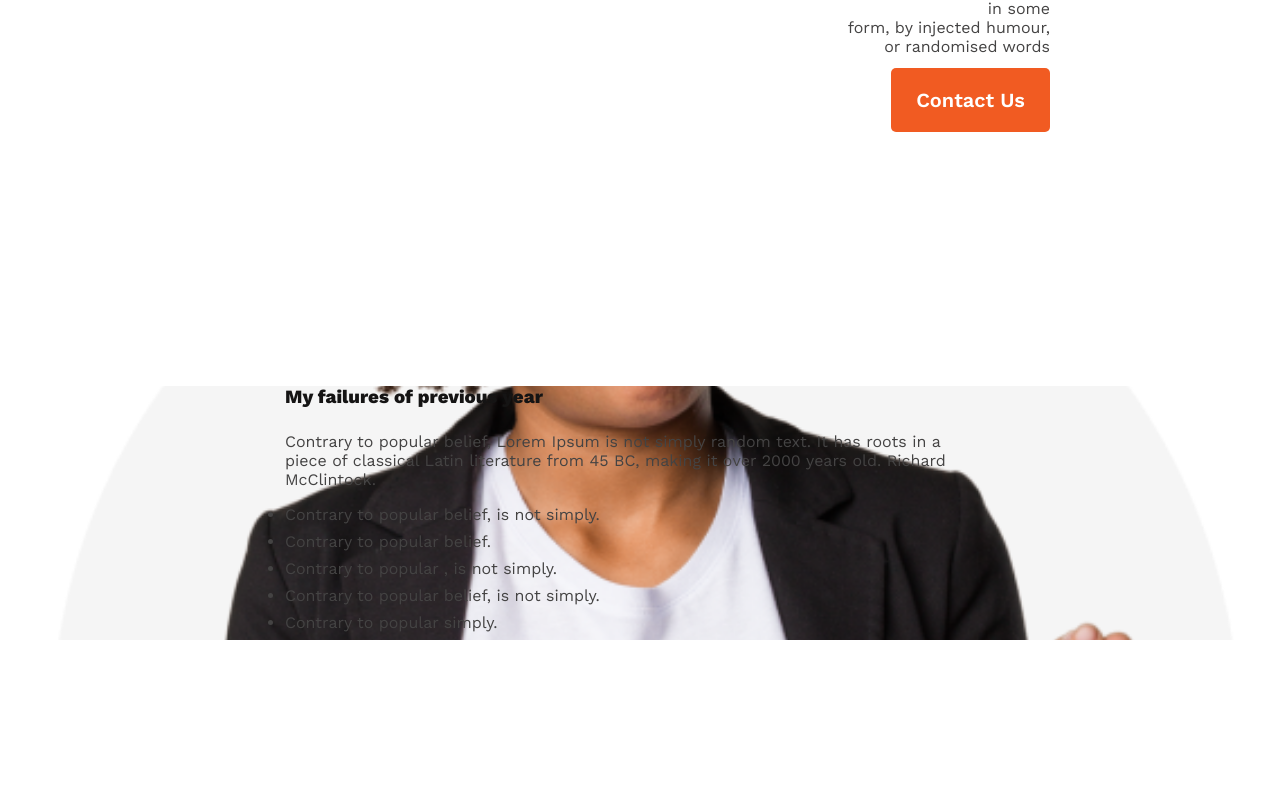
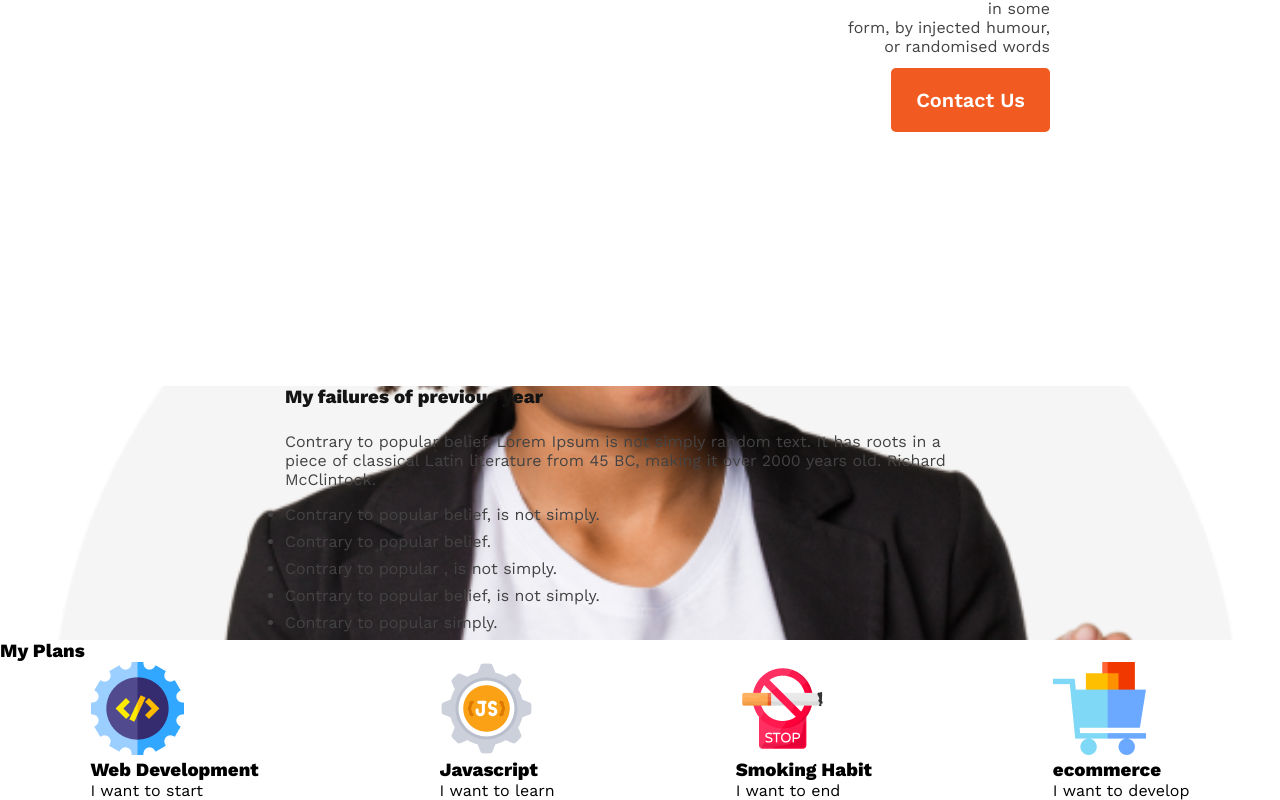
Before and after one commit to enayetsyl/new-year-practice, a plain HTML site: page index.html in a window 1280 px wide. Shown: the part 738-1538 px from the top of the page. Before the commit the page ends 1378 px from the top, so only its background shows below. Drawn offline with nearby package versions, Linux system fonts and the light colour scheme.

Commit message:
my plan html done

```diff
--- a/index.html
+++ b/index.html
@@ -1,14 +1,18 @@
 <!DOCTYPE html>
 <html lang="en">
+
 <head>
     <meta charset="UTF-8">
     <meta name="viewport" content="width=device-width, initial-scale=1.0">
     <title>Frame 1</title>
     <link rel="stylesheet" href="style.css">
     <link rel="preconnect" href="https://fonts.googleapis.com">
-<link rel="preconnect" href="https://fonts.gstatic.com" crossorigin>
-<link href="https://fonts.googleapis.com/css2?family=Work+Sans:ital,wght@0,100;0,200;0,300;0,400;0,500;0,600;0,800;0,900;1,200;1,300;1,400;1,500;1,600;1,700;1,800&display=swap" rel="stylesheet">
+    <link rel="preconnect" href="https://fonts.gstatic.com" crossorigin>
+    <link
+        href="https://fonts.googleapis.com/css2?family=Work+Sans:ital,wght@0,100;0,200;0,300;0,400;0,500;0,600;0,800;0,900;1,200;1,300;1,400;1,500;1,600;1,700;1,800&display=swap"
+        rel="stylesheet">
 </head>
+
 <body>
     <header class="header">
         <!-- <div class="head-image">
@@ -20,7 +24,8 @@
             </h1>
             <p class="head-desc">
                 There are many variations of passages of Lorem Ipsum <br>
-                 available, but the majority have suffered alteration in some <br> form, by injected humour, or randomised words
+                available, but the majority have suffered alteration in some <br> form, by injected humour, or
+                randomised words
             </p>
             <buttton class="btn">Contact Us</buttton>
         </div>
@@ -33,7 +38,9 @@
             </div>
             <div class="body-content">
                 <h3 class="body-title">My failures of previous year</h3>
-                <p class="p-content">Contrary to popular belief, Lorem Ipsum is not simply random text. It has roots in a piece of classical Latin literature from 45 BC, making it over 2000 years old. Richard McClintock.</p>
+                <p class="p-content">Contrary to popular belief, Lorem Ipsum is not simply random text. It has roots in
+                    a piece of classical Latin literature from 45 BC, making it over 2000 years old. Richard McClintock.
+                </p>
                 <ul class="p-list">
                     <li>Contrary to popular belief, is not simply.</li>
                     <li>Contrary to popular belief.</li>
@@ -44,6 +51,31 @@
 
             </div>
         </section>
+        <section class="myplans">
+            <h3 class="plan-title">My Plans</h3>
+            <div class="box-container">
+                <div class="box">
+                    <img src="./images/icons/web.png" alt="">
+                    <h3>Web Development</h3>
+                    <p>I want to start</p>
+                </div>
+                <div class="box">
+                    <img src="./images/icons/js.png" alt="">
+                    <h3>Javascript</h3>
+                    <p>I want to learn</p>
+                </div>
+                <div class="box">
+                    <img src="./images/icons/smoke.png" alt="">
+                    <h3>Smoking Habit</h3>
+                    <p>I want to end</p>
+                </div>
+                <div class="box">
+                    <img src="./images/icons/ecom.png" alt="">
+                    <h3>ecommerce</h3>
+                    <p>I want to develop</p>
+                </div>
+            </div>
+        </section>
 
     </main>
 
@@ -51,4 +83,5 @@
 
     </footer>
 </body>
+
 </html>
--- a/style.css
+++ b/style.css
@@ -57,11 +57,11 @@ body {
     background-image: url(./images/person.png);
     background-repeat: no-repeat;
     background-size: cover;
-    background-position: center;
+    background-position: left
+    ;
 }
 .bodyimg{
     padding-left: 200px;
-    background-position: ;
 }
 .body-content{
     padding-right: 300px;
@@ -76,3 +76,8 @@ body {
 .p-list > li{
     padding-bottom: 8px;
 }
+.box-container{
+    display:flex;
+    justify-content: space-around;
+    align-items: center;
+}
```
